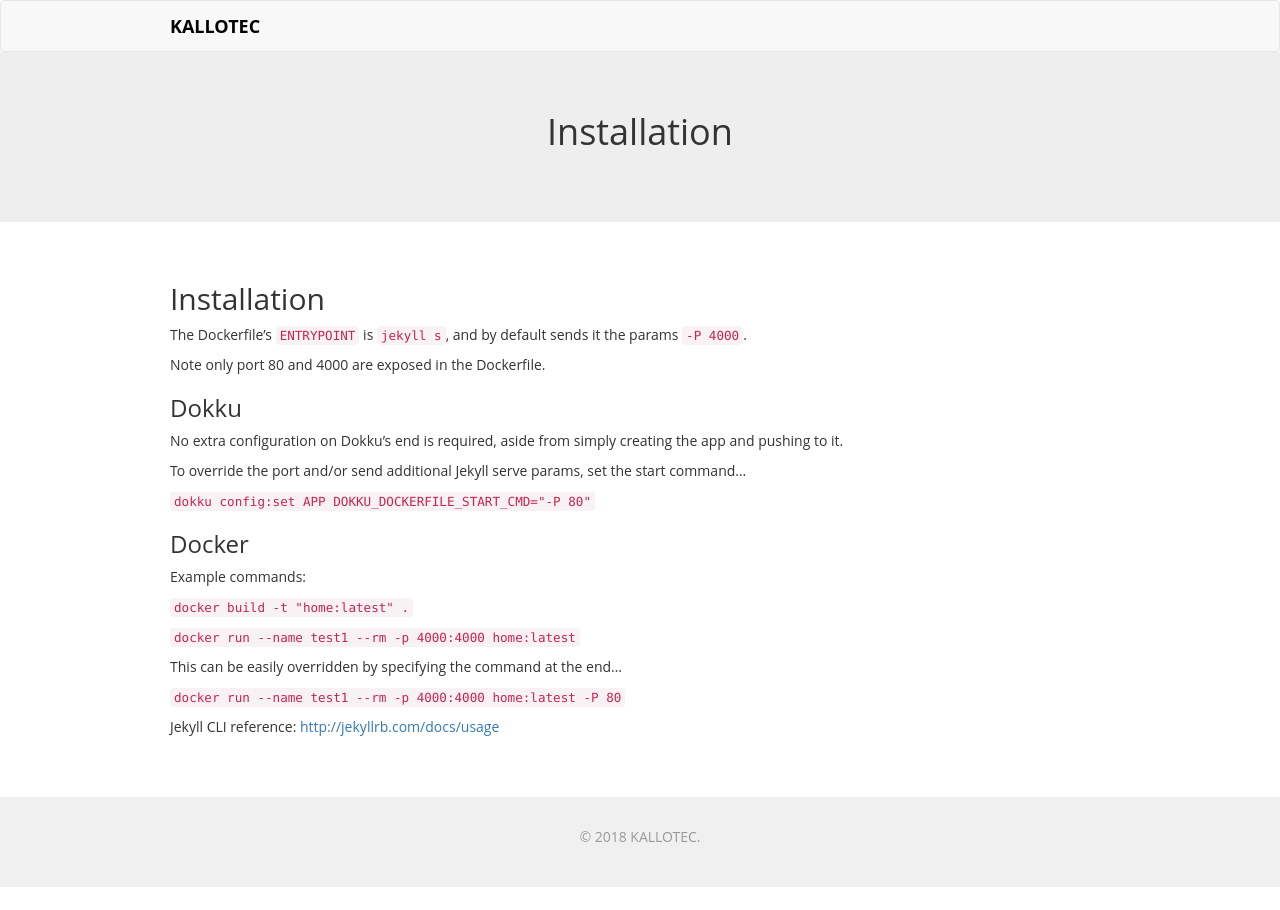
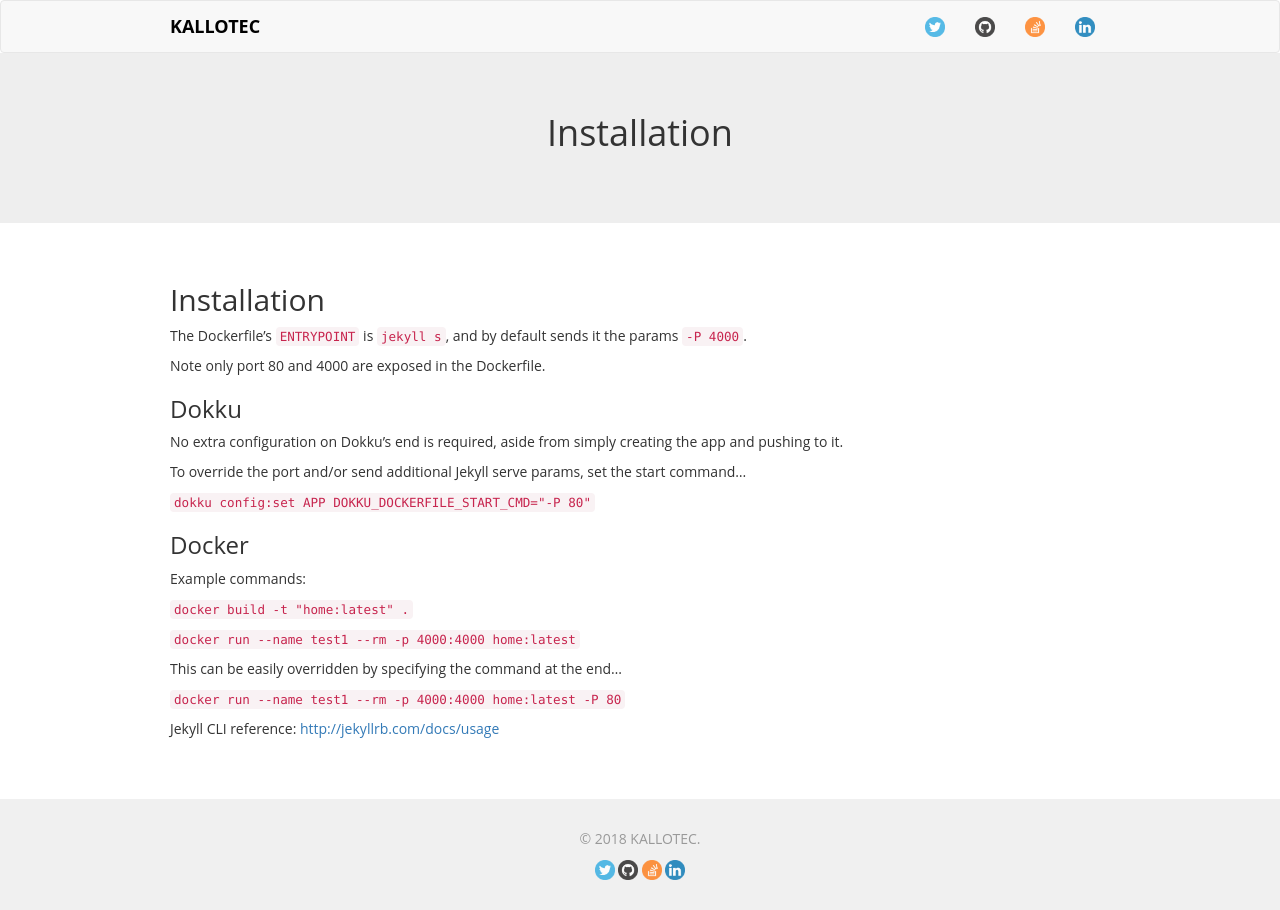
Before and after one commit to kallotec/kallotec.github.io, a Jekyll site: the page built from readme - Copy.md, in a window 1280 px wide. Built offline with Jekyll 4.4.1, drawn with Linux system fonts in a browser that asks for light colours; our own code applies the rules of GitHub Pages for plain Markdown files.

Commit message:
social buttons

```diff
--- a/_includes/footer.html
+++ b/_includes/footer.html
@@ -2,6 +2,21 @@
   <div class="container text-center">
 
     <p>&copy; {{ site.time | date: '%Y' }} {{ site.title }}.</p>
+
+    <div class="social-bar-small">
+        <a href="http://twitter.com/{{ site.twitter }}" target="_blank">
+          <img src="/assets/images/icons/noborder/twitter.png">
+        </a>
+        <a href="http://github.com/{{ site.github }}" target="_blank">
+          <img src="/assets/images/icons/noborder/github.png">
+        </a>
+        <a href="http://stackoverflow.com/users/{{ site.stackoverflow }}" target="_blank">
+          <img src="/assets/images/icons/noborder/stackoverflow.png">
+        </a>
+        <a href="http://linkedin.com/in/{{ site.linkedin }}" target="_blank">
+          <img src="/assets/images/icons/noborder/linkedin.png">
+        </a>
+    </div>
 
   </div>
 </footer>
--- a/_includes/header.html
+++ b/_includes/header.html
@@ -18,13 +18,28 @@
 
       <div class="collapse navbar-collapse" id="jb-navbar-collapse">
 
-        <!-- <ul class="nav navbar-nav navbar-right">
-          {% for my_page in site.pages %}
-            {% if my_page.title %}
-              <li><a class="page-link" href="{{ my_page.url | prepend: site.baseurl }}">{{ my_page.title }}</a></li>
-            {% endif %}
-          {% endfor %}
-        </ul> -->
+        <ul class="nav navbar-nav navbar-right social-bar-small">
+          <li>
+            <a href="http://twitter.com/{{ site.twitter }}" target="_blank">
+              <img src="/assets/images/icons/noborder/twitter.png">
+            </a>
+          </li>
+          <li>
+            <a href="http://github.com/{{ site.github }}" target="_blank">
+              <img src="/assets/images/icons/noborder/github.png">
+            </a>
+          </li>
+          <li>
+            <a href="http://stackoverflow.com/users/{{ site.stackoverflow }}" target="_blank">
+              <img src="/assets/images/icons/noborder/stackoverflow.png">
+            </a>
+          </li>
+          <li>
+            <a href="http://linkedin.com/in/{{ site.linkedin }}" target="_blank">
+              <img src="/assets/images/icons/noborder/linkedin.png">
+            </a>
+          </li>
+        </ul>
 
       </div>
     </div>
--- a/assets/css/main.css
+++ b/assets/css/main.css
@@ -123,6 +123,12 @@ h3 small {
   opacity: .8;
 }
 
+.social-bar-small img {
+  width: 20px;
+  /*margin: 0 2px;*/
+  opacity: .8;
+}
+
 .page-header-splash .social-bar {
   padding: 20px 0 0;
 }
```
Also changed, not shown: 9 other files.
